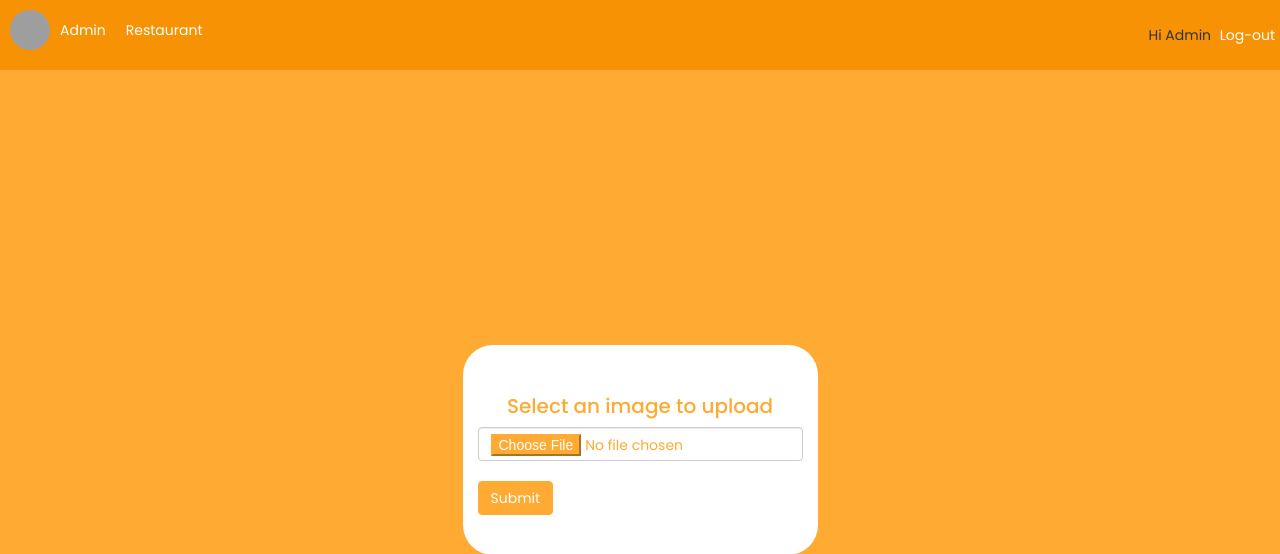
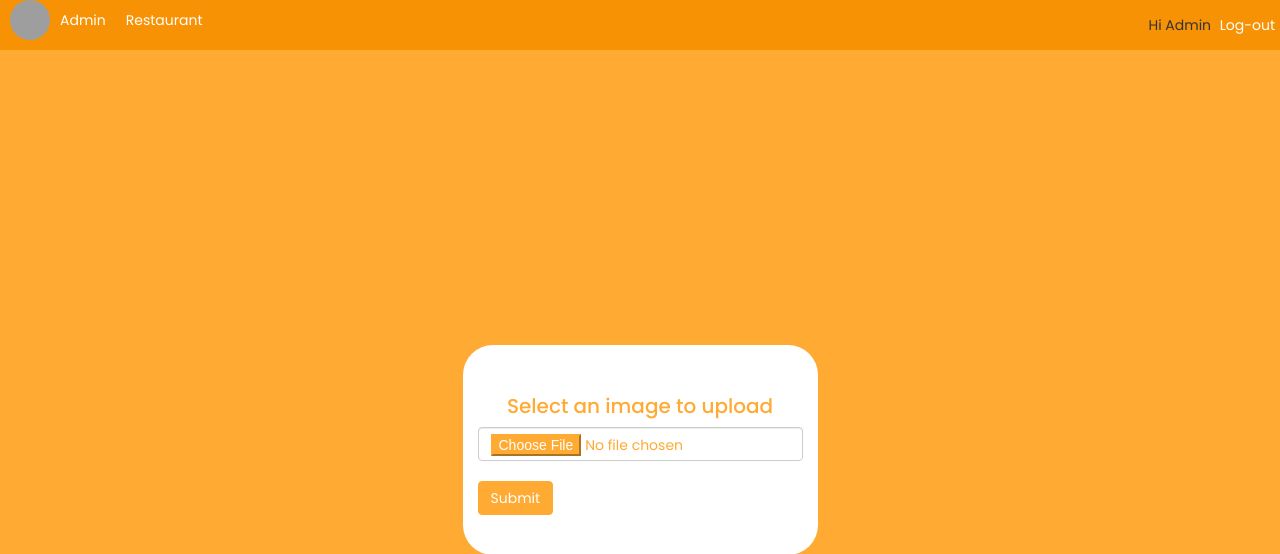
Before and after one commit to rawidaniel/AddisReview, a Flask app: page /uploadphoto in a window 1280 px wide. Shown: the top 554 px of the page. Run offline with Flask 2, Linux system fonts and the light colour scheme; some libraries are stand-ins or nearby versions; grey boxes are pictures that could not be loaded.

Commit message:
Update uploadphoto.css

```diff
--- a/website/static/styles/uploadphoto.css
+++ b/website/static/styles/uploadphoto.css
@@ -30,7 +30,7 @@ nav {
 
 nav ul a {
   color: white;
-  margin: 1rem;
+  margin: auto 1rem;
 }
 
 main {
```
